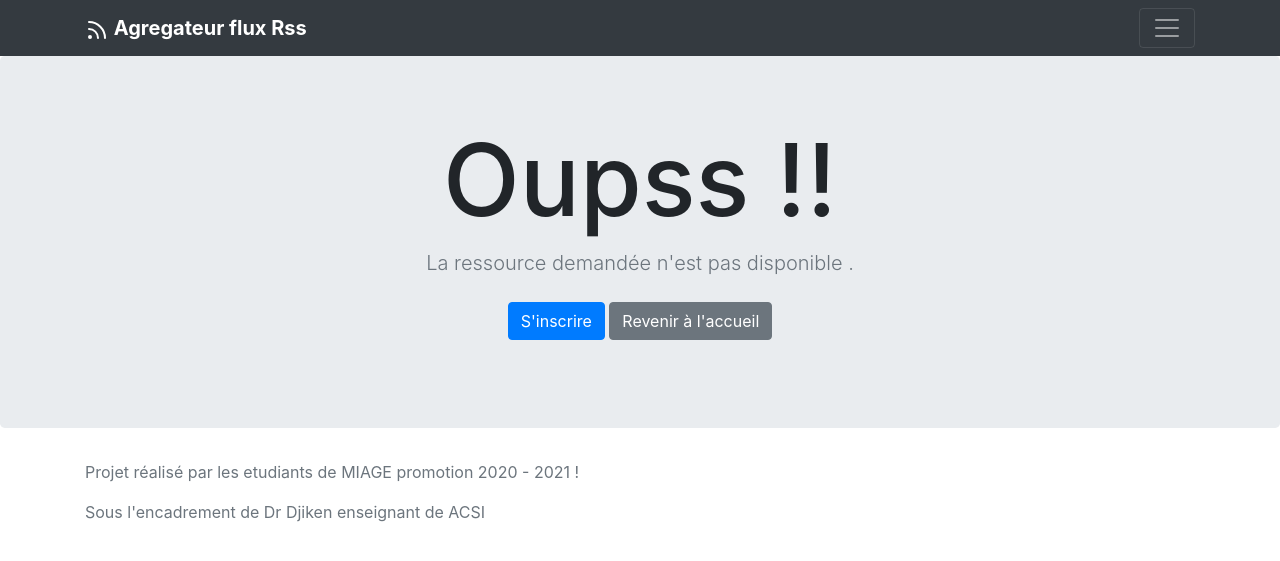
After one commit to ousmab/miage_rss_reader, a Flask app: template templates/404.html in a window 1280 px wide. The commit adds this page. Shown: the top 561 px of the page. Run offline with Flask 2, Linux system fonts and the light colour scheme; the template is opened without the code that fills it, so the values that code supplies are empty; some libraries are stand-ins or nearby versions.

Commit message:
refactoring du templates avec base.html

```diff
--- a/main.py
+++ b/main.py
@@ -13,4 +13,10 @@ def index():
 def home():
     return render_template("home/home.html")
 
+
+
+@app.errorhandler(404)
+def page_not_found(e):
+    return render_template('404.html'), 404
+
 app.run(port=5000,host="localhost",debug=True)
--- /dev/null
+++ b/templates/404.html
@@ -0,0 +1,18 @@
+{% extends  'base.html' %}
+
+{%  block content %}
+
+
+    <section class="jumbotron text-center">
+      <div class="container">
+        <h1 style ="font-size: 100px;" class="jumbotron-heading">Oupss  !!</h1>
+        <p class="lead text-muted">La ressource demandée n'est pas disponible .</p>
+        <p>
+          <a href="#" class="btn btn-primary my-2">S'inscrire  </a>
+          <a href="{{  url_for('home') }} " class="btn btn-secondary my-2">Revenir à l'accueil</a>
+        </p>
+      </div>
+    </section>
+
+
+{%  endblock %}
--- /dev/null
+++ b/templates/base.html
@@ -0,0 +1,82 @@
+
+<!doctype html>
+<html lang="en">
+  <head>
+    <meta charset="utf-8">
+    <meta name="viewport" content="width=device-width, initial-scale=1, shrink-to-fit=no">
+    <meta name="description" content="">
+    <meta name="author" content="">
+    <link rel="icon" href="/docs/4.0/assets/img/favicons/favicon.ico">
+
+    <title>Agregateur de flux Rss</title>
+
+
+
+    <!-- Bootstrap core CSS -->
+    <link href="https://stackpath.bootstrapcdn.com/bootstrap/4.5.2/css/bootstrap.min.css" rel="stylesheet">
+
+
+  </head>
+
+  <body>
+
+    <header>
+      <div class="collapse bg-dark" id="navbarHeader">
+        <div class="container">
+          <div class="row">
+            <div class="col-sm-8 col-md-7 py-4">
+              <h4 class="text-white">A  propos</h4>
+              <p class="text-muted">details sur le projet .....</p>
+            </div>
+            <div class="col-sm-4 offset-md-1 py-4">
+              <h4 class="text-white">Contact</h4>
+              <ul class="list-unstyled">
+                <li><a href="#" class="text-white">contact 1</a></li>
+                <li><a href="#" class="text-white">contact 2</a></li>
+                <li><a href="#" class="text-white">Contact 3</a></li>
+              </ul>
+            </div>
+          </div>
+        </div>
+      </div>
+      <div class="navbar navbar-dark bg-dark box-shadow">
+        <div class="container d-flex justify-content-between">
+          <a href="#" class="navbar-brand d-flex align-items-center">
+
+            <strong> <span data-feather="rss"></span> Agregateur flux Rss</strong>
+          </a>
+          <button class="navbar-toggler" type="button" data-toggle="collapse" data-target="#navbarHeader" aria-controls="navbarHeader" aria-expanded="false" aria-label="Toggle navigation">
+            <span class="navbar-toggler-icon"></span>
+          </button>
+        </div>
+      </div>
+    </header>
+
+    <main role="main">
+        {% block content %}
+
+
+        {% endblock %}
+    </main>
+
+    <footer class="text-muted">
+      <div class="container">
+        <p class="float-right">
+          <!-- <a href="#">TOP</a>-->
+        </p>
+        <p>Projet réalisé par les etudiants de MIAGE promotion 2020 - 2021 !</p>
+        <p>Sous l'encadrement de Dr Djiken enseignant de ACSI</p>
+
+      </div>
+    </footer>
+
+
+    <script src="https://code.jquery.com/jquery-3.2.1.slim.min.js" integrity="sha384-KJ3o2DKtIkvYIK3UENzmM7KCkRr/rE9/Qpg6aAZGJwFDMVNA/GpGFF93hXpG5KkN" crossorigin="anonymous"></script>
+    <script src="https://stackpath.bootstrapcdn.com/bootstrap/4.5.2/js/bootstrap.min.js" ></script>
+     <!-- Icons -->
+     <script src="https://unpkg.com/feather-icons/dist/feather.min.js"></script>
+     <script>
+       feather.replace()
+     </script>
+  </body>
+</html>
```
Also changed, not shown: docs/ddl_database.sql (+9 -1 lines), templates/index.html (+3 -82 lines), models/user.py (deleted), models/utilisateur.py (added).
